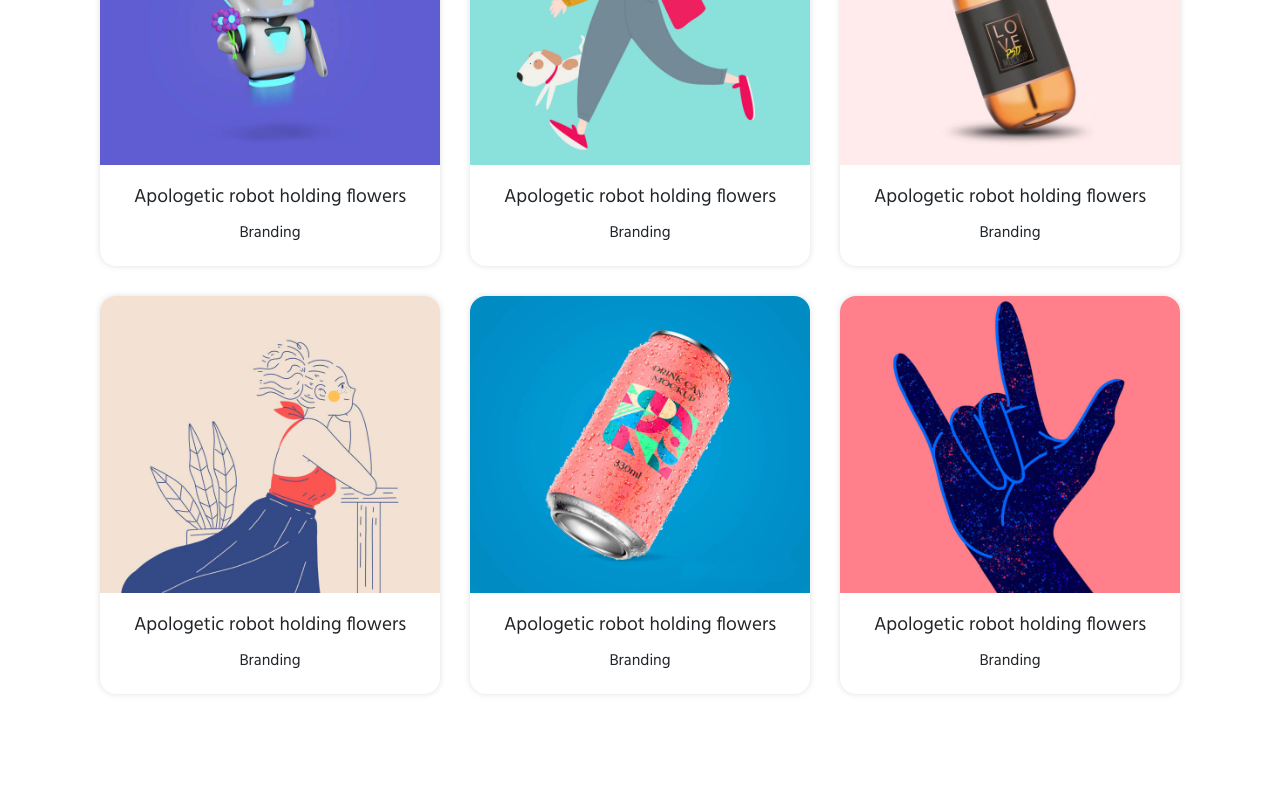
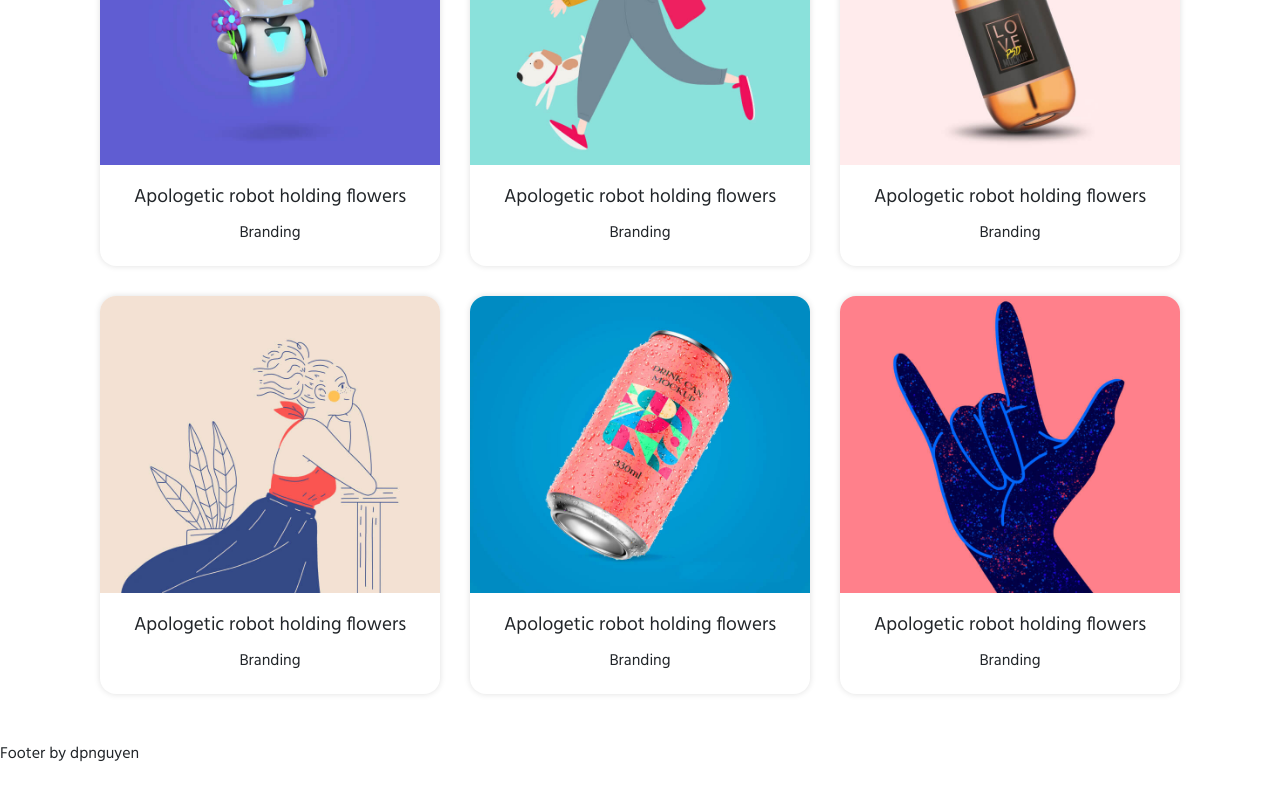
Before and after one commit to tiendung0123/bc60_portfolio, a plain HTML site: page index.html in a window 1280 px wide. Shown: the part 1171-1971 px from the top of the page. Drawn offline with nearby package versions, Linux system fonts and the light colour scheme.

Commit message:
implement footer

```diff
--- a/index.html
+++ b/index.html
@@ -288,7 +288,7 @@
   <section class="award"></section>
 
   <!-- Footer  -->
-  <footer></footer>
+  <footer>Footer by dpnguyen</footer>
 
 
 
```
